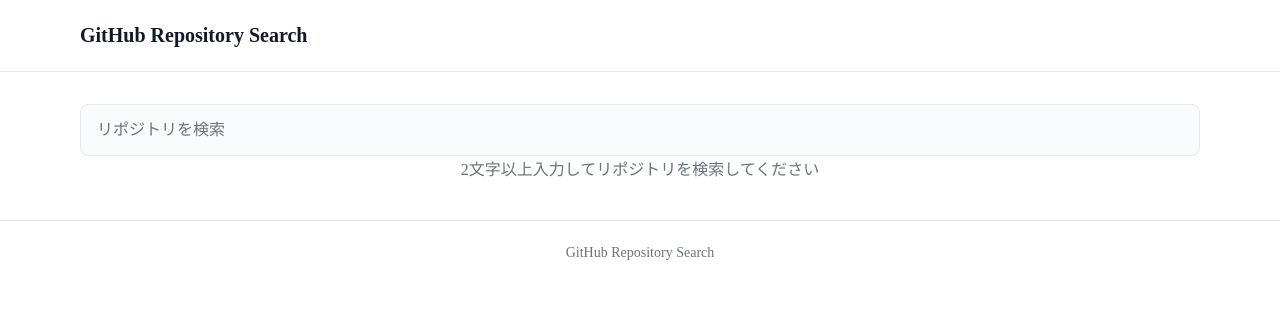
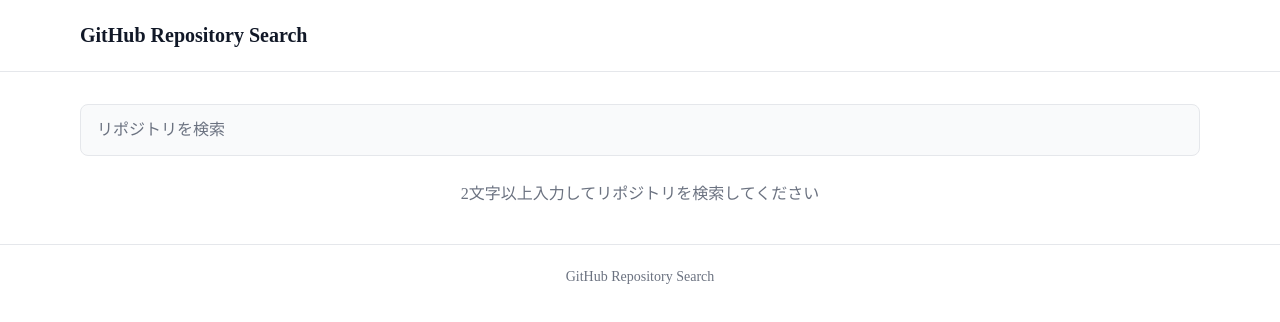
Before and after one commit to Smatsumot0/github-repository-search, a Next.js app: page / in a window 1280 px wide. Shown: the top 322 px of the page. Built offline with nearby package versions, Linux system fonts and the light colour scheme.

Commit message:
検索機能をfeatures/repository-searchに切り出し

```diff
--- a/src/app/page.tsx
+++ b/src/app/page.tsx
@@ -1,16 +1,19 @@
-import { Footer, Header, Main, SearchInput, SearchResults } from "@/components"
+import { Footer, Header, Main } from "@/components"
+import { RepositorySearch } from "@/features/repository-search"
 
-export default function Home() {
+type HomeProps = {
+  searchParams: Promise<{
+    q?: string
+  }>
+}
+
+export default async function Home({ searchParams }: HomeProps) {
+  const params = await searchParams
   return (
     <div>
       <Header />
       <Main>
-        <section>
-          <SearchInput />
-        </section>
-        <section>
-          <SearchResults repositories={[]} />
-        </section>
+        <RepositorySearch query={params.q ?? ""} />
       </Main>
       <Footer />
     </div>
--- a/src/components/index.ts
+++ b/src/components/index.ts
@@ -1,6 +1,4 @@
 export * from "./header/Header"
 export * from "./footer/Footer"
 export * from "./main/Main"
-export * from "./search-input/SearchInput"
-export * from "./search-results/SearchResults"
 export * from "./section/Section"
--- /dev/null
+++ b/src/features/repository-search/RepositorySearch.tsx
@@ -0,0 +1,19 @@
+import { Section } from "@/components"
+import { SearchInput } from "./components/search-input/SearchInput"
+import { SearchResults } from "./components/search-results/SearchResults"
+import { searchRepositories } from "@/lib/github/api"
+
+type RepositorySearchProps = {
+  query: string
+}
+
+export async function RepositorySearch({ query }: RepositorySearchProps) {
+  const repositories = await searchRepositories(query)
+
+  return (
+    <Section aria-label="GitHubリポジトリの検索">
+      <SearchInput defaultValue={query} />
+      <SearchResults repositories={repositories} query={query} />
+    </Section>
+  )
+}
--- a/src/components/search-input/SearchInput.tsx
+++ b/src/features/repository-search/components/search-input/SearchInput.tsx
@@ -4,13 +4,14 @@
 import { useRouter } from "next/navigation"
 import { ChangeEvent, useMemo, useState } from "react"
 import styles from "./SearchInput.module.css"
+import {
+  MIN_SEARCH_QUERY_LENGTH,
+  SEARCH_DEBOUNCE_DELAY_MS,
+} from "@/lib/constants/search"
 
 type SearchInputProps = {
   defaultValue?: string
 }
-
-const MIN_SEARCH_LENGTH = 2
-const SEARCH_DELAY_MS = 400
 
 export function SearchInput({ defaultValue = "" }: SearchInputProps) {
   const router = useRouter()
@@ -19,13 +20,13 @@
   const debouncedSearch = useMemo(
     () =>
       debounce((query: string) => {
-        if (query.length < MIN_SEARCH_LENGTH) {
+        if (query.length < MIN_SEARCH_QUERY_LENGTH) {
           router.replace("/")
           return
         }
 
         router.replace(`/?q=${encodeURIComponent(query)}`)
-      }, SEARCH_DELAY_MS),
+      }, SEARCH_DEBOUNCE_DELAY_MS),
     [router],
   )
 
--- a/src/components/search-results/SearchResults.tsx
+++ b/src/features/repository-search/components/search-results/SearchResults.tsx
@@ -1,6 +1,7 @@
 import { Repository } from "@/lib/github/types"
 import styles from "./SearchResults.module.css"
 import Link from "next/link"
+import { MIN_SEARCH_QUERY_LENGTH } from "@/lib/constants/search"
 
 type SearchResultsProps = {
   repositories: Repository[]
@@ -9,7 +10,7 @@
 
 export function SearchResults({ repositories, query }: SearchResultsProps) {
   // 未検索
-  if (!query || query.length < 2) {
+  if (!query || query.length < MIN_SEARCH_QUERY_LENGTH) {
     return (
       <p className={styles.message}>
         2文字以上入力してリポジトリを検索してください
@@ -26,7 +27,7 @@
 
   // 検索結果あり
   return (
-    <ul className={styles.list}>
+    <ul className={styles.list} aria-label="検索結果">
       {repositories.map((repository) => (
         <li key={repository.id} className={styles.item}>
           <Link
--- /dev/null
+++ b/src/features/repository-search/index.ts
@@ -0,0 +1 @@
+export * from "./RepositorySearch"
```
Also changed, not shown: src/features/repository-search/components/search-input/SearchInput.module.css (renamed from src/components/search-input/SearchInput.module.css), src/features/repository-search/components/search-results/SearchResults.module.css (renamed from src/components/search-results/SearchResults.module.css).
